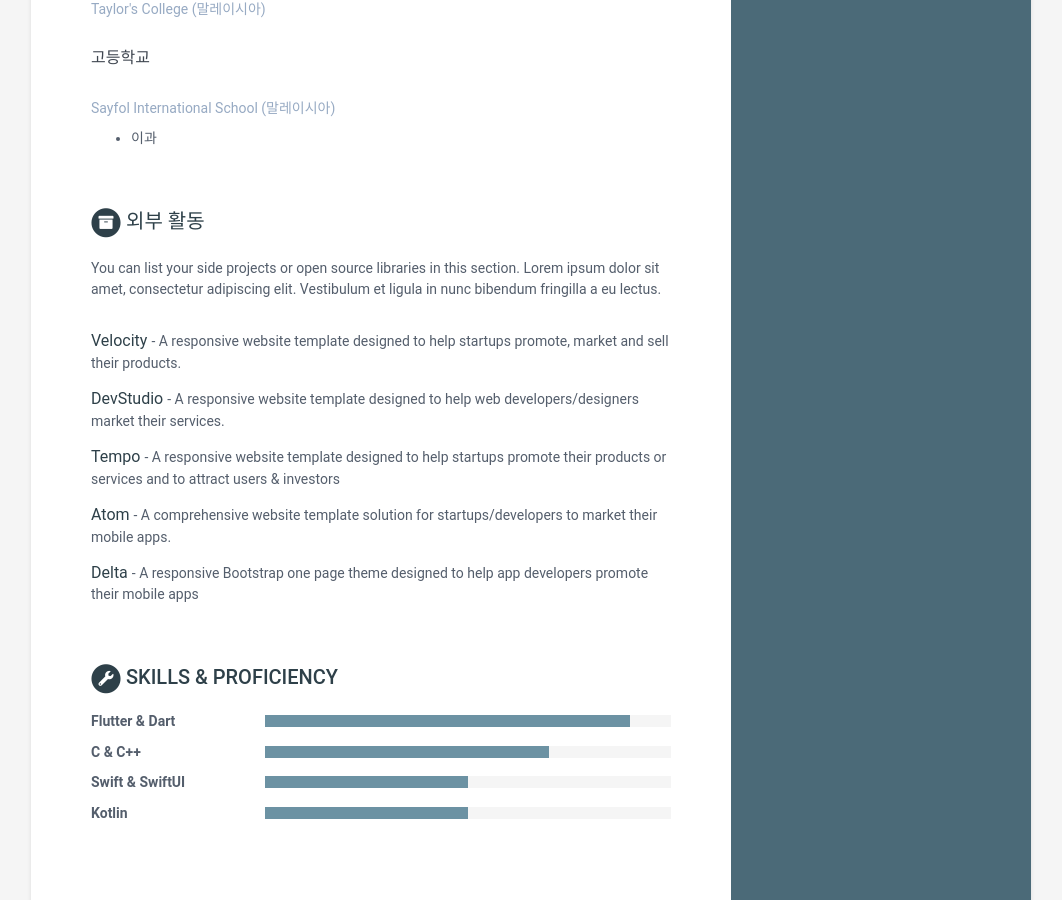
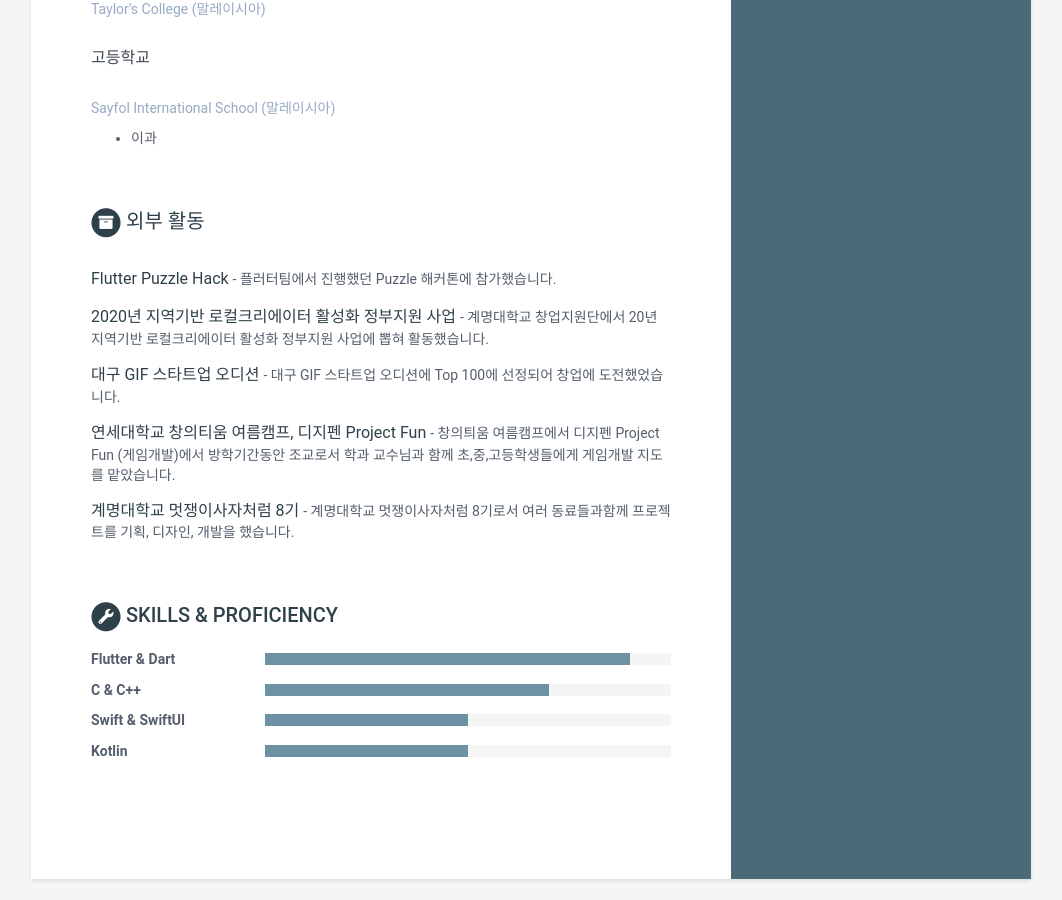
Before and after one commit to woogi-kang/woogi-kang.github.io, a Jekyll site: the page built from index.html, in a window 1280 px wide and 900 px high, scrolled down 2231 px. Shown: the whole window, without its empty margins (109-1171 px from the left). Built offline with Jekyll 4.4.1, drawn with Linux system fonts in a browser that asks for light colours.

Commit message:
Update data.yml

```diff
--- a/_data/data.yml
+++ b/_data/data.yml
@@ -154,29 +154,27 @@ experiences:
 projects:
     title: 외부 활동
     intro: >
-      You can list your side projects or open source libraries in this
-      section. Lorem ipsum dolor sit amet, consectetur adipiscing elit.
-      Vestibulum et ligula in nunc bibendum fringilla a eu lectus.
+
     assignments:
-      - title: Velocity
-        link: "#hook"
-        tagline: "A responsive website template designed to help startups promote, market and sell their products."
+      - title: Flutter Puzzle Hack
+        link: "#https://flutter.dev/events/puzzle-hack"
+        tagline: "플러터팀에서 진행했던 Puzzle 해커톤에 참가했습니다."
 
-      - title: DevStudio
-        link: "#"
-        tagline: "A responsive website template designed to help web developers/designers market their services."
+      - title: 2020년 지역기반 로컬크리에이터 활성화 정부지원 사업
+        link: "#https://devwoogi.notion.site/a448dcbf256a46339150c8ea4f33b7c6?v=7f6ac0fe07e44dd690bebc641a58b4f2"
+        tagline: "계명대학교 창업지원단에서 20년 지역기반 로컬크리에이터 활성화 정부지원 사업에 뽑혀 활동했습니다."
 
-      - title: Tempo
-        link: "#"
-        tagline: "A responsive website template designed to help startups promote their products or services and to attract users &amp; investors"
+      - title: 대구 GIF 스타트업 오디션
+        link: "#https://devwoogi.notion.site/a448dcbf256a46339150c8ea4f33b7c6?v=7f6ac0fe07e44dd690bebc641a58b4f2"
+        tagline: "대구 GIF 스타트업 오디션에 Top 100에 선정되어 창업에 도전했었습니다."
 
-      - title: Atom
-        link: "#"
-        tagline: "A comprehensive website template solution for startups/developers to market their mobile apps."
+      - title: 연세대학교 창의티움 여름캠프, 디지펜 Project Fun
+        link: "#https://devwoogi.notion.site/a448dcbf256a46339150c8ea4f33b7c6?v=7f6ac0fe07e44dd690bebc641a58b4f2"
+        tagline: "창의틔움 여름캠프에서 디지펜 Project Fun (게임개발)에서 방학기간동안 조교로서 학과 교수님과 함께 초,중,고등학생들에게 게임개발 지도를 맡았습니다."
 
-      - title: Delta
-        link: "#"
-        tagline: "A responsive Bootstrap one page theme designed to help app developers promote their mobile apps"
+      - title: 계명대학교 멋쟁이사자처럼 8기
+        link: "#https://devwoogi.notion.site/a448dcbf256a46339150c8ea4f33b7c6?v=7f6ac0fe07e44dd690bebc641a58b4f2"
+        tagline: "계명대학교 멋쟁이사자처럼 8기로서 여러 동료들과함께 프로젝트를 기획, 디자인, 개발을 했습니다."
 
 # publications:
 #     title: Publications
```
